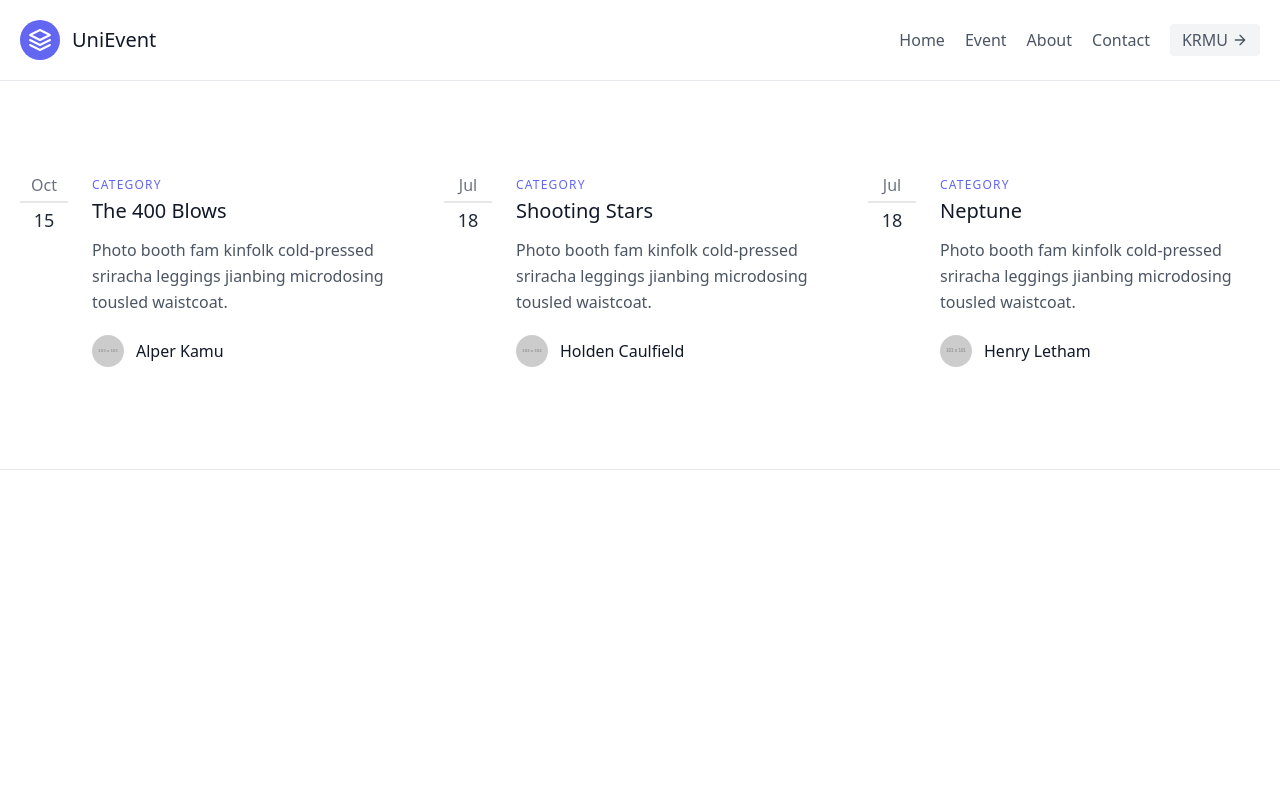
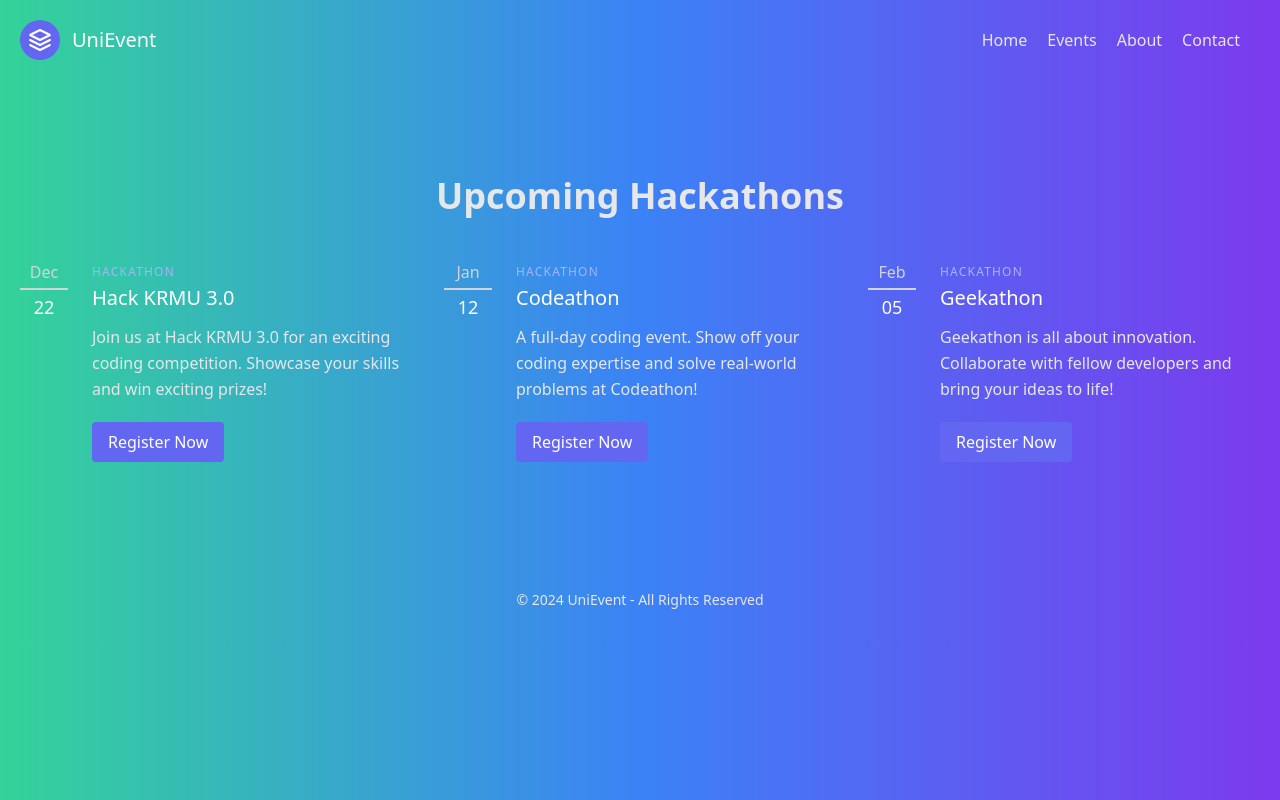
Before and after one commit to Nirdeshjain1/Geekathon-24-UniEvent, a plain HTML site: page frontend/event.html in a window 1280 px wide. Drawn offline with nearby package versions, Linux system fonts and the light colour scheme; placeholder pictures from the web are drawn by us.

Commit message:
Update event.html

```diff
--- a/frontend/event.html
+++ b/frontend/event.html
@@ -4,96 +4,130 @@
     <meta charset="UTF-8">
     <meta name="viewport" content="width=device-width, initial-scale=1.0">
     <link href="https://unpkg.com/tailwindcss@^1.0/dist/tailwind.min.css" rel="stylesheet">
-    <title>UniEvent - Events</title>
+    <title>UniEvent - Hackathon Registration</title>
+    <style>
+        /* Modal Styling */
+        .modal {
+            display: none;
+            position: fixed;
+            z-index: 50;
+            left: 0;
+            top: 0;
+            width: 100%;
+            height: 100%;
+            background-color: rgba(0, 0, 0, 0.5);
+            justify-content: center;
+            align-items: center;
+        }
+        .modal-content {
+            background-color: white;
+            padding: 20px;
+            border-radius: 10px;
+            width: 100%;
+            max-width: 500px;
+        }
+    </style>
 </head>
-<body>
-    <header class="text-gray-600 body-font">
+<body class="bg-gradient-to-r from-green-400 via-blue-500 to-purple-600 text-white">
+    <header class="text-gray-200 body-font">
         <div class="container mx-auto flex flex-wrap p-5 flex-col md:flex-row items-center">
-          <a class="flex title-font font-medium items-center text-gray-900 mb-4 md:mb-0" href="./index.html"> <!-- Added href here -->
+          <a class="flex title-font font-medium items-center text-white mb-4 md:mb-0" href="./index.html">
             <svg xmlns="http://www.w3.org/2000/svg" fill="none" stroke="currentColor" stroke-linecap="round" stroke-linejoin="round" stroke-width="2" class="w-10 h-10 text-white p-2 bg-indigo-500 rounded-full" viewBox="0 0 24 24">
               <path d="M12 2L2 7l10 5 10-5-10-5zM2 17l10 5 10-5M2 12l10 5 10-5"></path>
             </svg>
             <span class="ml-3 text-xl">UniEvent</span>
           </a>
           <nav class="md:ml-auto flex flex-wrap items-center text-base justify-center">
-            <a href="./index.html" class="mr-5 hover:text-gray-900">Home</a> <!-- Added href here -->
-            <a href="./event.html" class="mr-5 hover:text-gray-900">Event</a>
-            <a href="./about.html" class="mr-5 hover:text-gray-900">About</a>
-            <a href="./contact.html" class="mr-5 hover:text-gray-900">Contact</a>
+            <a href="./index.html" class="mr-5 hover:text-gray-300">Home</a>
+            <a href="./event.html" class="mr-5 hover:text-gray-300">Events</a>
+            <a href="./about.html" class="mr-5 hover:text-gray-300">About</a>
+            <a href="./contact.html" class="mr-5 hover:text-gray-300">Contact</a>
           </nav>
-          <button class="inline-flex items-center bg-gray-100 border-0 py-1 px-3 focus:outline-none hover:bg-gray-200 rounded text-base mt-4 md:mt-0" onclick="window.location.href='https://www.krmangalam.edu.in/'">
-            KRMU
-            <svg fill="none" stroke="currentColor" stroke-linecap="round" stroke-linejoin="round" stroke-width="2" class="w-4 h-4 ml-1" viewBox="0 0 24 24">
-              <path d="M5 12h14M12 5l7 7-7 7"></path>
-            </svg>
-          </button>
         </div>
     </header>
-    <hr>
 
-    <section class="text-gray-600 body-font">
+    <section class="text-gray-200 body-font">
         <div class="container px-5 py-24 mx-auto">
+          <h1 class="text-4xl font-bold text-center mb-12">Upcoming Hackathons</h1>
           <div class="flex flex-wrap -mx-4 -my-8">
+
+            <!-- Hack KRMU 3.0 Event -->
             <div class="py-8 px-4 lg:w-1/3">
               <div class="h-full flex items-start">
                 <div class="w-12 flex-shrink-0 flex flex-col text-center leading-none">
-                  <span class="text-gray-500 pb-2 mb-2 border-b-2 border-gray-200">Oct</span>
-                  <span class="font-medium text-lg text-gray-800 title-font leading-none">15</span>
+                  <span class="text-gray-300 pb-2 mb-2 border-b-2 border-gray-300">Dec</span>
+                  <span class="font-medium text-lg text-white title-font leading-none">22</span>
                 </div>
                 <div class="flex-grow pl-6">
-                  <h2 class="tracking-widest text-xs title-font font-medium text-indigo-500 mb-1">CATEGORY</h2>
-                  <h1 class="title-font text-xl font-medium text-gray-900 mb-3">The 400 Blows</h1>
-                  <p class="leading-relaxed mb-5">Photo booth fam kinfolk cold-pressed sriracha leggings jianbing microdosing tousled waistcoat.</p>
-                  <a class="inline-flex items-center">
-                    <img alt="blog" src="https://dummyimage.com/103x103" class="w-8 h-8 rounded-full flex-shrink-0 object-cover object-center">
-                    <span class="flex-grow flex flex-col pl-3">
-                      <span class="title-font font-medium text-gray-900">Alper Kamu</span>
-                    </span>
-                  </a>
+                  <h2 class="tracking-widest text-xs title-font font-medium text-indigo-300 mb-1">HACKATHON</h2>
+                  <h1 class="title-font text-xl font-medium text-white mb-3">Hack KRMU 3.0</h1>
+                  <p class="leading-relaxed mb-5">Join us at Hack KRMU 3.0 for an exciting coding competition. Showcase your skills and win exciting prizes!</p>
+                  <button class="inline-flex items-center bg-indigo-500 hover:bg-indigo-600 text-white py-2 px-4 rounded" onclick="openModal('Hack KRMU 3.0', 'https://krmu-hackathon.com')">Register Now</button>
                 </div>
               </div>
             </div>
+
+            <!-- Codeathon Event -->
             <div class="py-8 px-4 lg:w-1/3">
               <div class="h-full flex items-start">
                 <div class="w-12 flex-shrink-0 flex flex-col text-center leading-none">
-                  <span class="text-gray-500 pb-2 mb-2 border-b-2 border-gray-200">Jul</span>
-                  <span class="font-medium text-lg text-gray-800 title-font leading-none">18</span>
+                  <span class="text-gray-300 pb-2 mb-2 border-b-2 border-gray-300">Jan</span>
+                  <span class="font-medium text-lg text-white title-font leading-none">12</span>
                 </div>
                 <div class="flex-grow pl-6">
-                  <h2 class="tracking-widest text-xs title-font font-medium text-indigo-500 mb-1">CATEGORY</h2>
-                  <h1 class="title-font text-xl font-medium text-gray-900 mb-3">Shooting Stars</h1>
-                  <p class="leading-relaxed mb-5">Photo booth fam kinfolk cold-pressed sriracha leggings jianbing microdosing tousled waistcoat.</p>
-                  <a class="inline-flex items-center">
-                    <img alt="blog" src="https://dummyimage.com/102x102" class="w-8 h-8 rounded-full flex-shrink-0 object-cover object-center">
-                    <span class="flex-grow flex flex-col pl-3">
-                      <span class="title-font font-medium text-gray-900">Holden Caulfield</span>
-                    </span>
-                  </a>
+                  <h2 class="tracking-widest text-xs title-font font-medium text-indigo-300 mb-1">HACKATHON</h2>
+                  <h1 class="title-font text-xl font-medium text-white mb-3">Codeathon</h1>
+                  <p class="leading-relaxed mb-5">A full-day coding event. Show off your coding expertise and solve real-world problems at Codeathon!</p>
+                  <button class="inline-flex items-center bg-indigo-500 hover:bg-indigo-600 text-white py-2 px-4 rounded" onclick="openModal('Codeathon', 'https://codeathon.com')">Register Now</button>
                 </div>
               </div>
             </div>
+
+            <!-- Geekathon Event -->
             <div class="py-8 px-4 lg:w-1/3">
               <div class="h-full flex items-start">
                 <div class="w-12 flex-shrink-0 flex flex-col text-center leading-none">
-                  <span class="text-gray-500 pb-2 mb-2 border-b-2 border-gray-200">Jul</span>
-                  <span class="font-medium text-lg text-gray-800 title-font leading-none">18</span>
+                  <span class="text-gray-300 pb-2 mb-2 border-b-2 border-gray-300">Feb</span>
+                  <span class="font-medium text-lg text-white title-font leading-none">05</span>
                 </div>
                 <div class="flex-grow pl-6">
-                  <h2 class="tracking-widest text-xs title-font font-medium text-indigo-500 mb-1">CATEGORY</h2>
-                  <h1 class="title-font text-xl font-medium text-gray-900 mb-3">Neptune</h1>
-                  <p class="leading-relaxed mb-5">Photo booth fam kinfolk cold-pressed sriracha leggings jianbing microdosing tousled waistcoat.</p>
-                  <a class="inline-flex items-center">
-                    <img alt="blog" src="https://dummyimage.com/101x101" class="w-8 h-8 rounded-full flex-shrink-0 object-cover object-center">
-                    <span class="flex-grow flex flex-col pl-3">
-                      <span class="title-font font-medium text-gray-900">Henry Letham</span>
-                    </span>
-                  </a>
+                  <h2 class="tracking-widest text-xs title-font font-medium text-indigo-300 mb-1">HACKATHON</h2>
+                  <h1 class="title-font text-xl font-medium text-white mb-3">Geekathon</h1>
+                  <p class="leading-relaxed mb-5">Geekathon is all about innovation. Collaborate with fellow developers and bring your ideas to life!</p>
+                  <button class="inline-flex items-center bg-indigo-500 hover:bg-indigo-600 text-white py-2 px-4 rounded" onclick="openModal('Geekathon', 'https://geekathon.com')">Register Now</button>
                 </div>
               </div>
             </div>
           </div>
         </div>
-      </section>
-    <hr>
-</body>
-</html>
+    </section>
+
+    <!-- Registration Modal -->
+    <div id="registration-modal" class="modal">
+      <div class="modal-content">
+        <h2 id="hackathon-title" class="text-2xl font-bold mb-4"></h2>
+        <form id="registration-form" onsubmit="submitForm(event)">
+          <div class="mb-4">
+            <label for="name" class="block text-sm font-medium text-gray-700">Name</label>
+            <input type="text" id="name" name="name" class="w-full px-3 py-2 border rounded-md" required>
+          </div>
+          <div class="mb-4">
+            <label for="email" class="block text-sm font-medium text-gray-700">Email</label>
+            <input type="email" id="email" name="email" class="w-full px-3 py-2 border rounded-md" required>
+          </div>
+          <input type="hidden" id="hackathon-url">
+          <button type="submit" class="bg-blue-500 hover:bg-blue-600 text-white py-2 px-4 rounded">Submit & Register</button>
+        </form>
+      </div>
+    </div>
+
+    <footer class="text-gray-200 body-font">
+        <div class="container px-5 py-8 mx-auto flex items-center justify-center">
+            <p class="text-sm text-gray-200">© 2024 UniEvent - All Rights Reserved</p>
+        </div>
+    </footer>
+
+    <script>
+      function openModal(hackathonName, hackathonUrl) {
+        document.getElementById('hackathon-title').textContent = `Register for ${hackathonName}`;
+        document.getElementById('hackathon-url').value = hack
```
